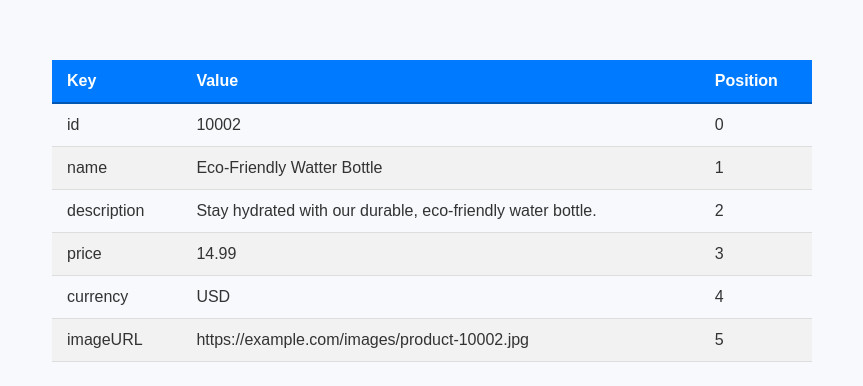
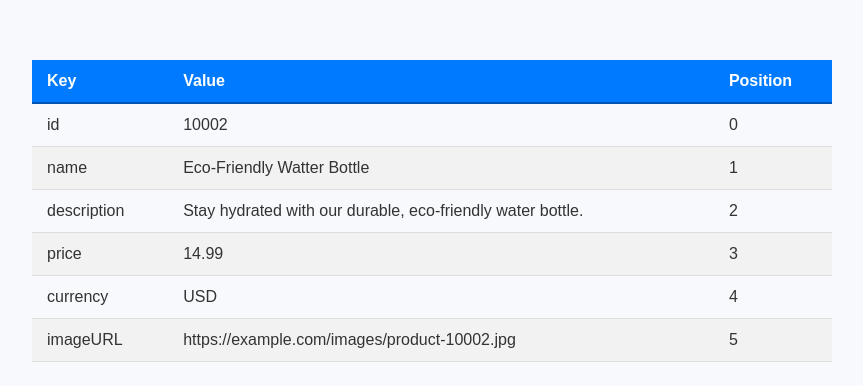
Before and after one commit to NuskheladzeShota/tbcProject, a React (Create React App) app: page /assignment in a window 1280 px wide. Shown: the top 386 px of the page, without its empty margins (208-1071 px from the left). Built offline with nearby package versions, Linux system fonts and the light colour scheme.

Commit message:
update assignment

```diff
--- a/src/Pages/Assignment.jsx
+++ b/src/Pages/Assignment.jsx
@@ -10,11 +10,12 @@ const obj = {
 }
 
 const keyValuePairs = Object.entries(obj).reduce((acc, [key, value], index) => {
-    acc.push({key, value, position: index})
+    acc.push({ key, value, position: index })
     return acc
 }, [])
 
 const List = () => (
+    <div className="assignment-container">
         <table>
             <thead>
                 <tr>
@@ -24,7 +25,7 @@ const List = () => (
                 </tr>
             </thead>
             <tbody>
-                {keyValuePairs.map(({key, value, position}, index) => (
+                {keyValuePairs.map(({ key, value, position }, index) => (
                     <tr key={key}>
                         <td>{key}</td>
                         <td>{value}</td>
@@ -33,9 +34,10 @@ const List = () => (
                 ))}
             </tbody>
         </table>
+    </div>
 )
 
-export default function Assignment(){
+export default function Assignment() {
     return (
         <List />
     )
--- a/src/Styles/Assignment.css
+++ b/src/Styles/Assignment.css
@@ -1,7 +1,6 @@
-div {
+.assignment-container {
+    margin: auto;
     max-width: 800px;
-    margin: auto;
-    padding: 20px;
 }
 
 h1 {
@@ -12,7 +11,7 @@ h1 {
 table {
     width: 100%;
     border-collapse: collapse;
-    margin-top: 20px;
+    margin-top: 60px;
 }
 
 thead {
```
